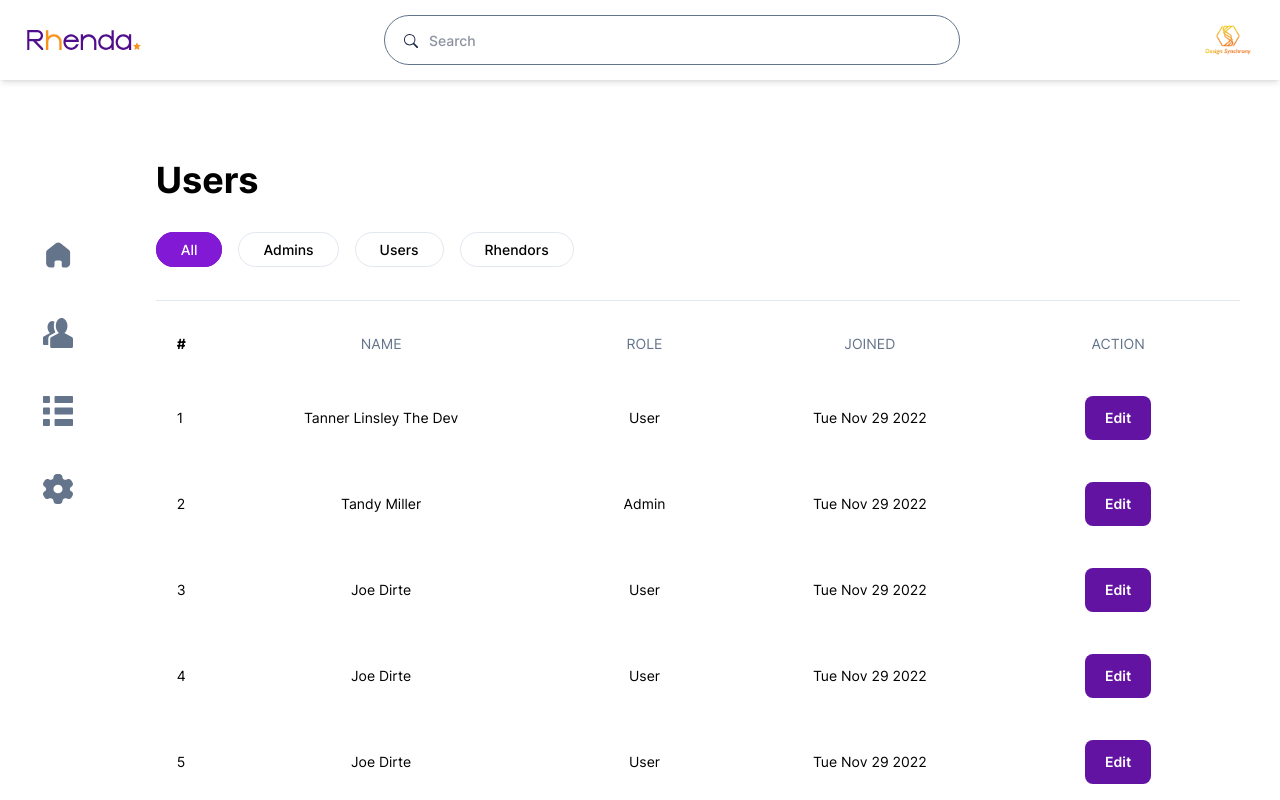
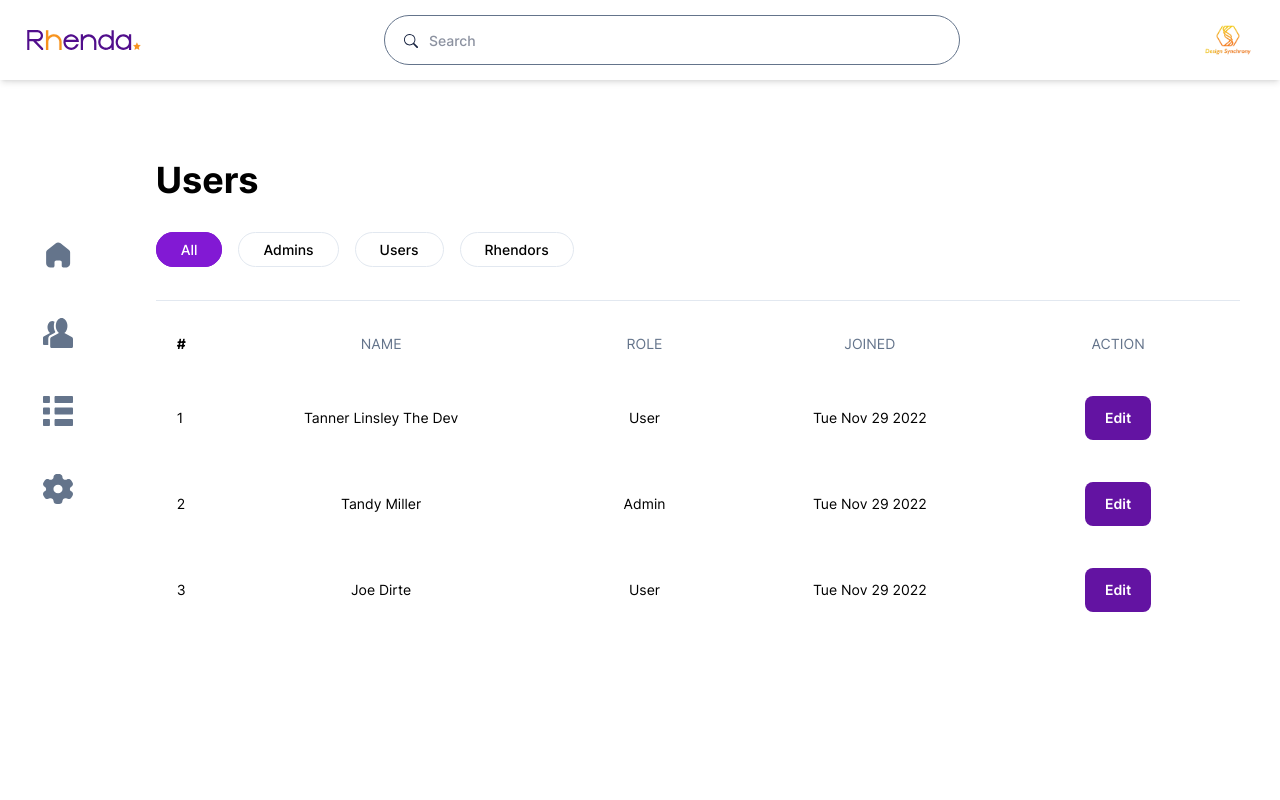
Before and after one commit to chizidotdev/solid-octo-eureka, a Next.js app: page /users in a window 1280 px wide. Shown: the top 800 px of the page. Built offline with nearby package versions, Linux system fonts and the light colour scheme.

Commit message:
feat: setup react-context for theme, user & service data

```diff
--- a/src/components/settings-card/index.tsx
+++ b/src/components/settings-card/index.tsx
@@ -15,7 +15,13 @@ export default function SettingsCard({ data }: Props) {
 
   return (
     <div className="flex w-72 items-center gap-5 rounded-lg border px-7 py-4 shadow-md dark:border-black_night">
-      <Image src={icon} alt={title} width={42} height={54} />
+      <Image
+        src={icon}
+        alt={title}
+        width={42}
+        height={54}
+        className="h-auto w-auto"
+      />
 
       <div className="mb-2 flex flex-col">
         <Text className="font-semibold">{title}</Text>
--- a/src/components/table/users-table/utils.tsx
+++ b/src/components/table/users-table/utils.tsx
@@ -2,13 +2,7 @@ import { createColumnHelper } from "@tanstack/react-table";
 import TableBody from "../table-body";
 import TableButton from "../table-button";
 import TableHead from "../table-head";
-
-export type User = {
-  id: number;
-  name: string;
-  role: "user" | "admin";
-  joined: Date;
-};
+import type { User } from "@store/user";
 
 const columnHelper = createColumnHelper<User>();
 
--- a/src/pages/_app.tsx
+++ b/src/pages/_app.tsx
@@ -1,9 +1,20 @@
 import React from "react";
+import { ServiceProvider } from "@store/service";
+import { UserProvider } from "@store/user";
+import { ThemeProvider } from "src/store/theme";
 import "../styles/color.css";
 import "../styles/font.css";
 import "../styles/index.css";
 import "../styles/tailwind.css";
 
 export default function MyApp({ Component, pageProps }) {
-  return <Component {...pageProps} />;
+  return (
+    <ThemeProvider>
+      <UserProvider>
+        <ServiceProvider>
+          <Component {...pageProps} />
+        </ServiceProvider>
+      </UserProvider>
+    </ThemeProvider>
+  );
 }
--- a/src/pages/services/index.tsx
+++ b/src/pages/services/index.tsx
@@ -2,12 +2,14 @@ import React from "react";
 import Layout from "@components/layout";
 import Text from "@ui/text";
 import Tabs from "@components/tabs";
-import type { Service } from "@components/table";
 import { ServicesTable } from "@components/table";
+import { useService } from "@store/service";
 
 export default function ServicesPage() {
+  const { services } = useService();
+
   const panels = tabs.map((_, idx) => (
-    <ServicesTable key={idx} data={defaultData} />
+    <ServicesTable key={idx} data={services} />
   ));
 
   return (
@@ -24,23 +26,3 @@ export default function ServicesPage() {
 }
 
 const tabs = ["All", "Admins", "Users", "Rhendors"];
-const defaultData: Service[] = [
-  {
-    id: 1,
-    name: "web development",
-    description: "build website",
-    updated: new Date(),
-  },
-  {
-    id: 2,
-    name: "marketing",
-    description: "generate sales revenue",
-    updated: new Date(),
-  },
-  {
-    id: 3,
-    name: "ux designer",
-    description: "branding and design",
-    updated: new Date(),
-  },
-];
--- a/src/pages/settings/index.tsx
+++ b/src/pages/settings/index.tsx
@@ -4,18 +4,12 @@ import { Switch } from "@headlessui/react";
 import Button from "@ui/button";
 import Text from "@ui/text";
 import Image from "next/image";
-import React, { useState } from "react";
+import React from "react";
 import { FiCheck } from "react-icons/fi";
+import { useTheme } from "src/store/theme";
 
 export default function Settings() {
-  const [enabled, setEnabled] = useState(false);
-
-  const handleToggle = () => {
-    if (!document) return;
-    document.documentElement.classList.toggle("dark");
-    // : document.documentElement.classList.remove("dark");
-    setEnabled((enabled) => !enabled);
-  };
+  const { isDarkMode, setIsDarkMode } = useTheme();
 
   return (
     <Layout>
@@ -24,7 +18,7 @@ export default function Settings() {
           <Text intent="h1">Settings</Text>
 
           <div className="flex flex-col gap-5 md:gap-10">
-            {navItems.map((item) => (
+            {settingsOptions.map((item) => (
               <SettingsCard key={item.icon} data={item} />
             ))}
           </div>
@@ -50,16 +44,16 @@ export default function Settings() {
 
             <div className="flex flex-1 items-center justify-center">
               <Switch
-                checked={enabled}
-                onChange={handleToggle}
+                checked={isDarkMode}
+                onChange={setIsDarkMode}
                 className={`${
-                  enabled ? "bg-brand-primary_day" : "bg-gray-200"
+                  isDarkMode ? "bg-brand-primary_day" : "bg-gray-200"
                 } relative inline-flex h-6 w-11 items-center rounded-full`}
               >
                 <span className="sr-only">Enable dark mode</span>
                 <span
                   className={`${
-                    enabled ? "translate-x-6" : "translate-x-1"
+                    isDarkMode ? "translate-x-6" : "translate-x-1"
                   } inline-block h-4 w-4 transform rounded-full bg-white transition`}
                 />
               </Switch>
@@ -80,7 +74,7 @@ export default function Settings() {
   );
 }
 
-const navItems = [
+const settingsOptions = [
   {
     title: "Appearance",
     description: "Dark and Light mode",
--- a/src/pages/users/index.tsx
+++ b/src/pages/users/index.tsx
@@ -3,11 +3,12 @@ import Layout from "@components/layout";
 import Text from "@ui/text";
 import Tabs from "@components/tabs";
 import { UsersTable } from "@components/table";
+import { useUser } from "@store/user";
 
 const UsersPage = () => {
-  const panels = tabs.map((_, idx) => (
-    <UsersTable key={idx} data={defaultData} />
-  ));
+  const { users } = useUser();
+
+  const panels = tabs.map((_, idx) => <UsersTable key={idx} data={users} />);
 
   return (
     <Layout>
@@ -25,59 +26,3 @@ const UsersPage = () => {
 export default UsersPage;
 
 const tabs = ["All", "Admins", "Users", "Rhendors"];
-const defaultData = [
-  {
-    id: 1,
-    name: "tanner linsley the dev",
-    role: "user" as const,
-    joined: new Date(),
-  },
-  {
-    id: 2,
-    name: "tandy miller",
-    role: "admin" as const,
-    joined: new Date(),
-  },
-  {
-    id: 3,
-    name: "joe dirte",
-    role: "user" as const,
-    joined: new Date(),
-  },
-  {
-    id: 4,
-    name: "joe dirte",
-    role: "user" as const,
-    joined: new Date(),
-  },
-  {
-    id: 5,
-    name: "joe dirte",
-    role: "user" as const,
-    joined: new Date(),
-  },
-  {
-    id: 6,
-    name: "joe dirte",
-    role: "user" as const,
-    joined: new Date(),
-  },
-  {
-    id: 7,
-    name: "tanner linsley the dev",
-    role: "user" as const,
-    joined: new Date(),
-  },
-  {
-    id: 8,
-    name: "tandy miller",
-    role: "admin" as const,
-    joined: new Date(),
-  },
-  {
-    id: 9,
-    name: "joe dirte",
-    role: "user" as const,
-    joined: new Date(),
-  },
-];
--- /dev/null
+++ b/src/store/service.tsx
@@ -0,0 +1,52 @@
+import React, { createContext, useContext, useState } from "react";
+
+export type Service = {
+  id: number;
+  name: string;
+  description: string;
+  updated: Date;
+};
+
+const ServiceContext = createContext<{ services: Service[] }>({
+  services: [],
+});
+
+export const ServiceProvider = ({
+  children,
+}: {
+  children: React.ReactNode;
+}) => {
+  const [services] = useState(dummyServices);
+
+  return (
+    <ServiceContext.Provider value={{ services }}>
+      {children}
+    </ServiceContext.Provider>
+  );
+};
+
+export const useService = () => useContext(ServiceContext);
+
+/**
+ * temporary services array
+ */
+const dummyServices = [
+  {
+    id: 1,
+    name: "web development",
+    description: "build website",
+    updated: new Date(),
+  },
+  {
+    id: 2,
+    name: "marketing",
+    description: "generate sales revenue",
+    updated: new Date(),
+  },
+  {
+    id: 3,
+    name: "ux designer",
+    description: "branding and design",
+    updated: new Date(),
+  },
+];
--- /dev/null
+++ b/src/store/theme.tsx
@@ -0,0 +1,43 @@
+import React, { createContext, useContext, useEffect, useState } from "react";
+
+type ThemeContextProps = {
+  isDarkMode: boolean;
+  setIsDarkMode: React.Dispatch<React.SetStateAction<boolean>>;
+};
+
+const ThemeContext = createContext<ThemeContextProps>({
+  isDarkMode: null,
+  setIsDarkMode: () => null,
+});
+
+const initialDarkModeStatus = () =>
+  typeof window !== "undefined" &&
+  (JSON.parse(localStorage.getItem("darkMode")) as boolean);
+
+export const ThemeProvider = ({ children }: { children: React.ReactNode }) => {
+  const [isDarkMode, setIsDarkMode] = useState(initialDarkModeStatus);
+
+  const toggleDarkMode = () => {
+    console.log("toggling");
+
+    if (isDarkMode) {
+      document.documentElement.classList.add("dark");
+      localStorage.setItem("darkMode", "true");
+      setIsDarkMode(true);
+    } else {
+      document.documentElement.classList.remove("dark");
+      localStorage.setItem("darkMode", "false");
+      setIsDarkMode(false);
+    }
+  };
+
+  useEffect(toggleDarkMode, [isDarkMode]);
+
+  return (
+    <ThemeContext.Provider value={{ isDarkMode, setIsDarkMode }}>
+      {children}
+    </ThemeContext.Provider>
+  );
+};
+
+export const useTheme = () => useContext(ThemeContext);
--- /dev/null
+++ b/src/store/user.tsx
@@ -0,0 +1,46 @@
+import React, { createContext, useContext, useState } from "react";
+
+export type User = {
+  id: number;
+  name: string;
+  role: "user" | "admin";
+  joined: Date;
+};
+
+const UserContext = createContext<{ users: User[] }>({
+  users: [],
+});
+
+export const UserProvider = ({ children }: { children: React.ReactNode }) => {
+  const [users] = useState(dummyUsers);
+
+  return (
+    <UserContext.Provider value={{ users }}>{children}</UserContext.Provider>
+  );
+};
+
+export const useUser = () => useContext(UserContext);
+
+/**
+ * temporary users array
+ */
+const dummyUsers = [
+  {
+    id: 1,
+    name: "tanner linsley the dev",
+    role: "user" as const,
+    joined: new Date(),
+  },
+  {
+    id: 2,
+    name: "tandy miller",
+    role: "admin" as const,
+    joined: new Date(),
+  },
+  {
+    id: 3,
+    name: "joe dirte",
+    role: "user" as const,
+    joined: new Date(),
+  },
+];
--- a/tsconfig.json
+++ b/tsconfig.json
@@ -16,9 +16,9 @@
     "jsx": "preserve",
     "baseUrl": "./",
     "paths": {
-      "@assets/*": ["./src/assets/*"],
       "@ui/*": ["./src/components/ui/*"],
-      "@components/*": ["./src/components/*"]
+      "@components/*": ["./src/components/*"],
+      "@store/*": ["./src/store/*"]
     }
   },
   "include": ["next-env.d.ts", "**/*.ts", "**/*.tsx", "**/*.cjs", "**/*.mjs"],
```
Also changed, not shown: src/components/table/services-table/utils.tsx (+1 -7 lines).
